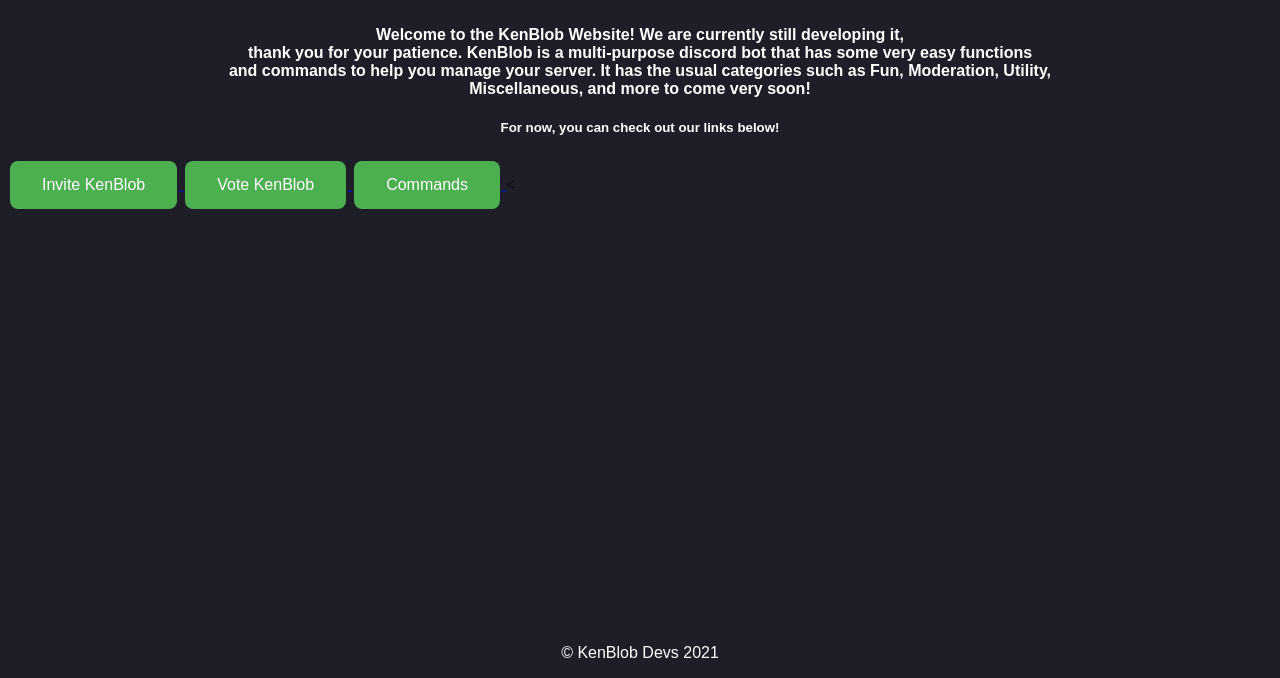
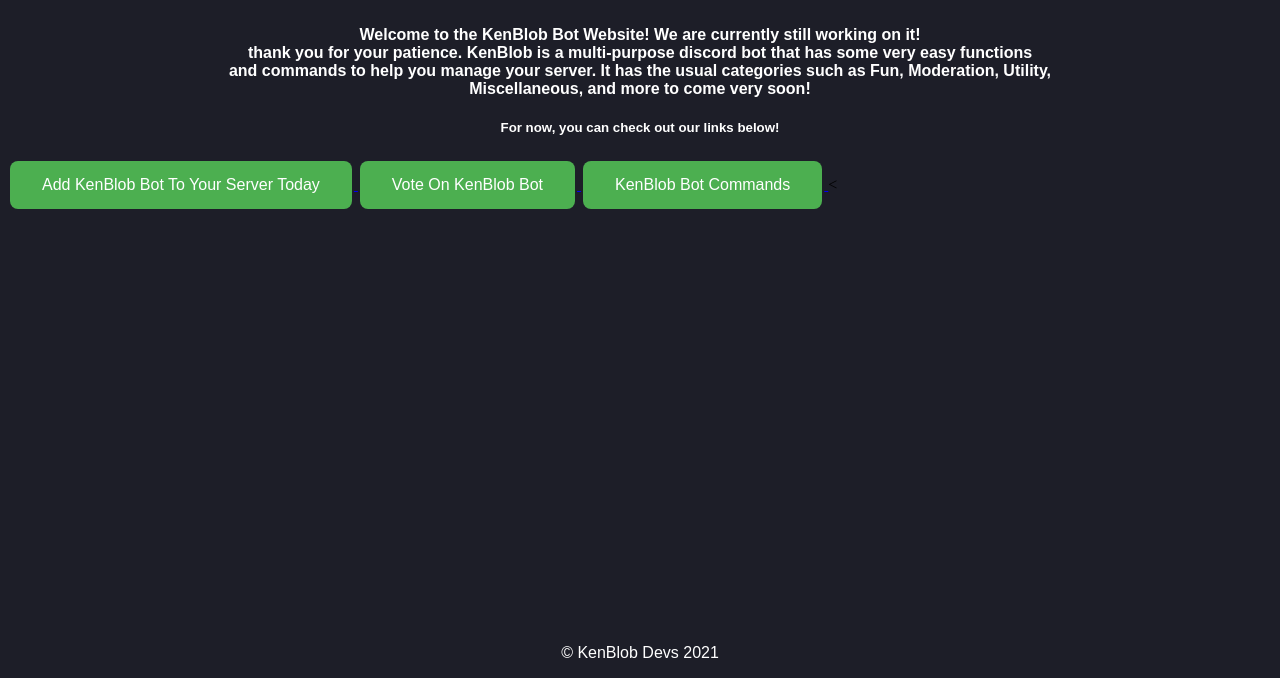
Before and after one commit to WatchGamingVideos/FanMadeKenblob, a plain HTML site: page index.html in a window 1280 px wide. Shown: the part 122-800 px from the top of the page. Drawn offline with Linux system fonts and the light colour scheme.

Commit message:
Update index.html

```diff
--- a/index.html
+++ b/index.html
@@ -24,7 +24,7 @@
 <body>
 	<h2>KenBlob - Website </h2>
 
-	<h4>Welcome to the KenBlob Website! We are currently still developing it, <br>thank you for your patience. KenBlob is a multi-purpose discord bot that has some very easy functions<br> and commands to help you manage your server. It has the usual categories such as Fun, Moderation, Utility,<br> Miscellaneous, and more to come very soon!</h4>
+	<h4>Welcome to the KenBlob Bot Website! We are currently still working on it! <br>thank you for your patience. KenBlob is a multi-purpose discord bot that has some very easy functions<br> and commands to help you manage your server. It has the usual categories such as Fun, Moderation, Utility,<br> Miscellaneous, and more to come very soon!</h4>
 
   <h5>For now, you can check out our links below!</h5>
 
@@ -32,19 +32,19 @@
 
   <a class="nav-item" href="invite">
   <button class="btns">
-    Invite KenBlob
+    Add KenBlob Bot To Your Server Today
   </button>
   </a>
 
   <a class="nav-link" href="vote">
   <button class="btns">
-    Vote KenBlob
+    Vote On KenBlob Bot
   </button>
   </a>
 
     <a class="nav-link" href="commands">
   <button class="btns">
-    Commands
+    KenBlob Bot Commands
   </button>
   </a>
   <
```
